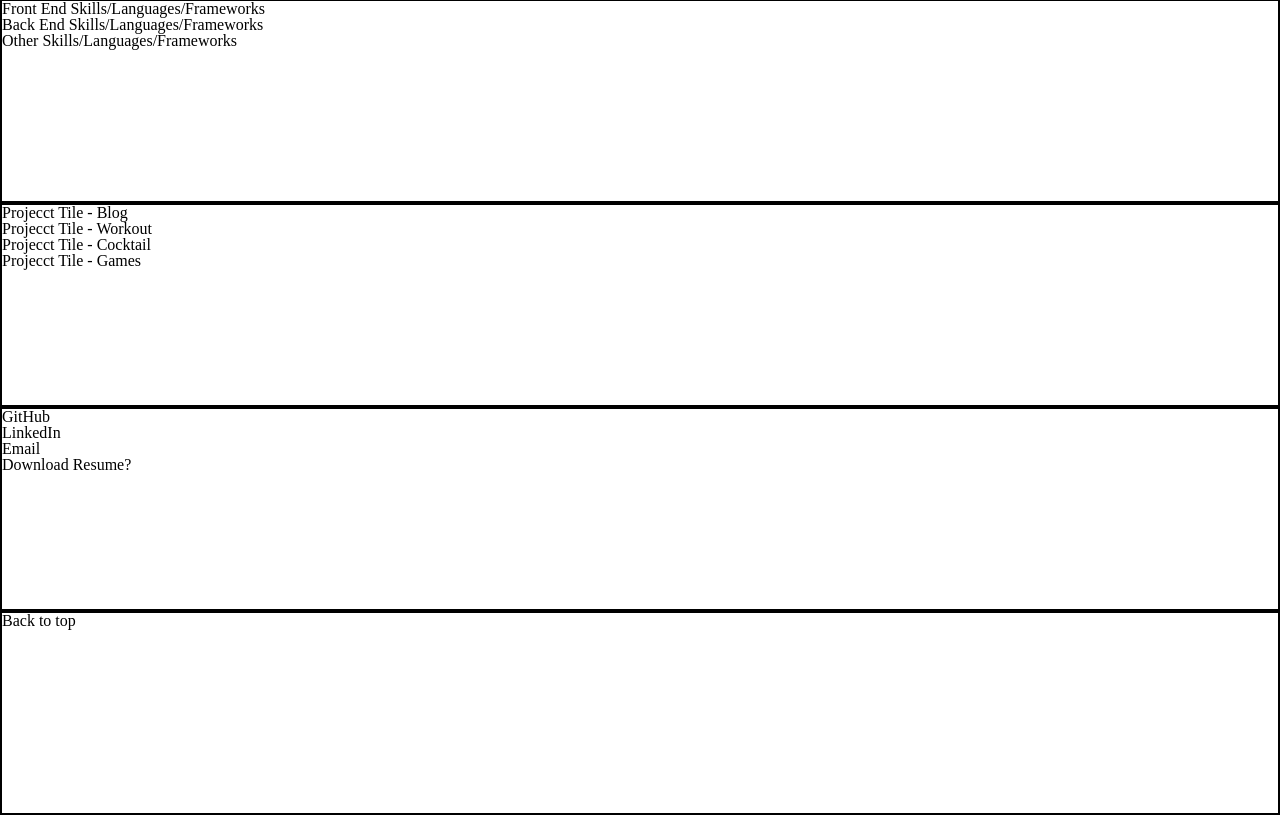
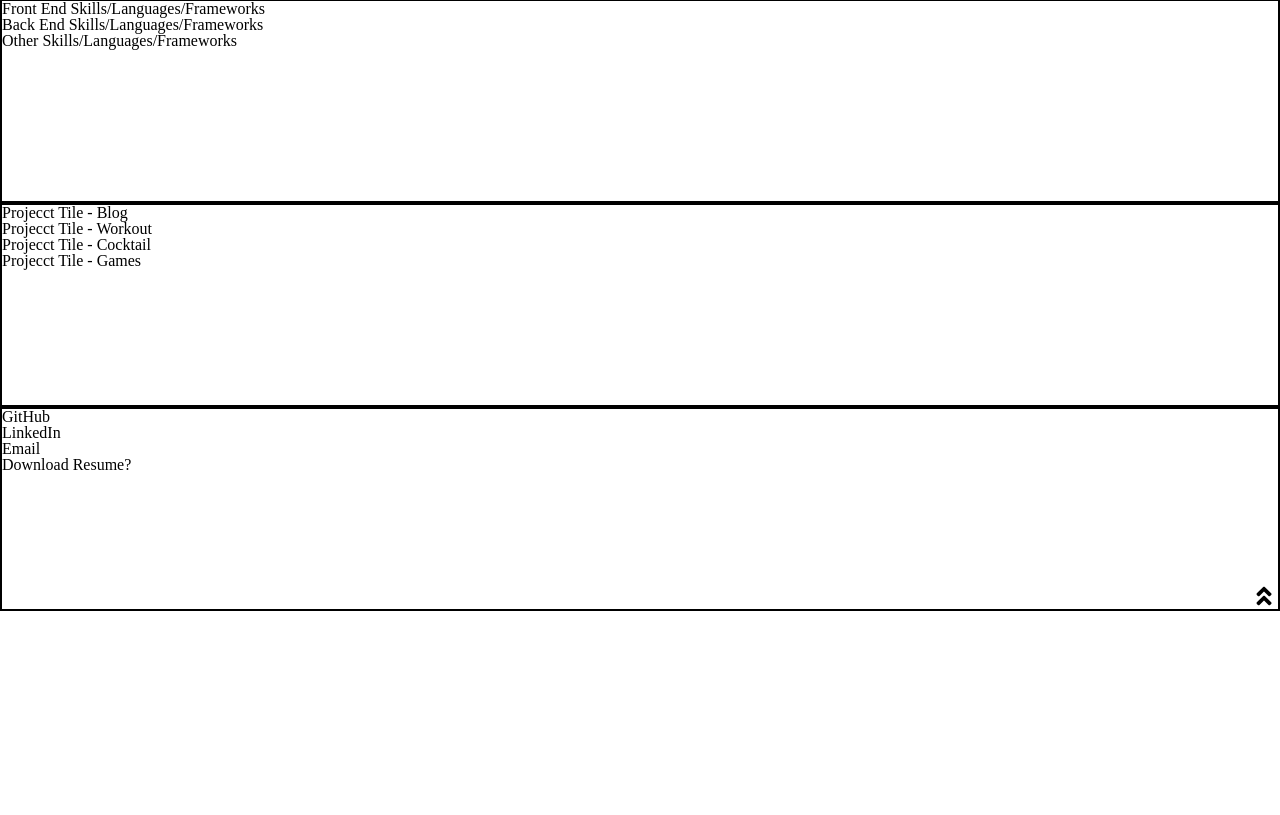
Before and after one commit to NBrennan26/nb-portfolio, a React (Create React App) app: page / in a window 1280 px wide. Shown: the part 613-1428 px from the top of the page. After the commit the page ends 1224 px from the top, so only its background shows below. Built offline with nearby package versions, Linux system fonts and the light colour scheme.

Commit message:
install react icons. Scroll to top link set

```diff
--- a/package.json
+++ b/package.json
@@ -8,6 +8,7 @@
     "@testing-library/user-event": "^13.5.0",
     "react": "^18.1.0",
     "react-dom": "^18.1.0",
+    "react-icons": "^4.3.1",
     "react-scripts": "5.0.1",
     "web-vitals": "^2.1.4"
   },
--- a/src/components/Footer.jsx
+++ b/src/components/Footer.jsx
@@ -1,7 +1,11 @@
+import { FaAngleDoubleUp } from "react-icons/fa";
+
 function Footer() {
   return (
     <footer className="footer-cont">
-      <a href="#home">Back to top</a>
+      <a href="#home">
+        <FaAngleDoubleUp className="footer-icon" />
+      </a>
     </footer>
   );
 }
--- a/src/index.css
+++ b/src/index.css
@@ -1,3 +1,7 @@
+body {
+  position: relative;
+}
+
 /**********/
 /* Header */
 /**********/
@@ -56,6 +60,12 @@
 /* Footer */
 /**********/
 .footer-cont {
-  border: 2px solid black;
-  height: 25vh;
+  position: absolute;
+  bottom: 0;
+  right: 0;
 }
+.footer-icon {
+  height: 3vh;
+  min-height: 15px;
+  margin-right: 1vh;
+}
```
Also changed, not shown: 1 other file (tests, documents, lock files or other folders).
